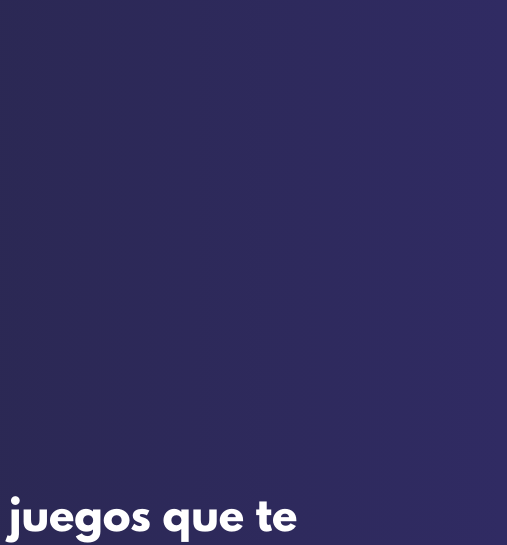
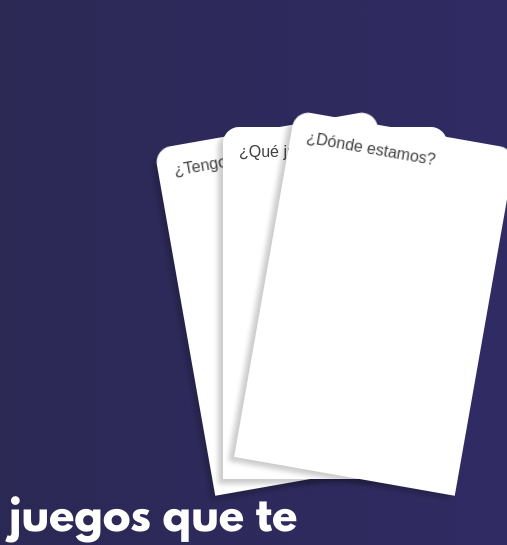
Before and after one commit to lousmontabes/ludo-ub, a plain HTML site: page index.html in a window 1280 px wide. Shown: the part 497-1042 px from the top of the page, 773-1280 px from the left. Drawn offline with nearby package versions, Linux system fonts and the light colour scheme.

Commit message:
Added cards navigation

```diff
--- a/css/style.css
+++ b/css/style.css
@@ -220,7 +220,12 @@ a:hover {
 }
 
 .banner.inverted {
+    opacity: .15;
     color: white;
+}
+
+.banner.inverted:hover {
+    opacity: 1;
 }
 
 .banner.shaded.inverted {
@@ -237,7 +242,7 @@ a:hover {
     font-weight: 400;
 }
 
-.section:hover{
+.banner .section:hover{
     border-bottom: 2px solid black;
     opacity: 0.75;
 }
@@ -247,7 +252,34 @@ a:hover {
     opacity: 1;
 }
 
-.section.inverted:hover {
-    border-bottom: 2px solid black;
+.banner.inverted .section:hover {
+    border-bottom: 2px solid white;
     opacity: 0.75;
 }
+
+.card {
+    cursor: pointer;
+    height: 20em;
+    width: 12em;
+    background: white;
+    border-radius: 1em 1em 0 0;
+    border-bottom: 0px solid white;
+    transition: .3s;
+    bottom: -11em;
+    position: fixed;
+    z-index: 1;
+    padding: 1em;
+    box-shadow: -5px 5px 5px rgba(0, 0, 0, 0.2);
+}
+
+.card:hover {
+    bottom: -7em;
+}
+
+.card.rotated-left {
+    transform: rotate(-10deg);
+}
+
+.card.rotated-right {
+    transform: rotate(10deg);
+}
--- a/index.html
+++ b/index.html
@@ -39,6 +39,10 @@
         </div>
 
     </div>
+
+    <div class="card rotated-left" style="right:100px" onclick="scrollToArea(4)">¿Tengo que ser miembro?</div>
+    <div class="card" style="right:60px" onclick="scrollToArea(3)">¿Qué juegos tenemos?</div>
+    <div class="card rotated-right" style="right:20px" onclick="scrollToArea(2)">¿Dónde estamos?</div>
 
 </div>
 
```
